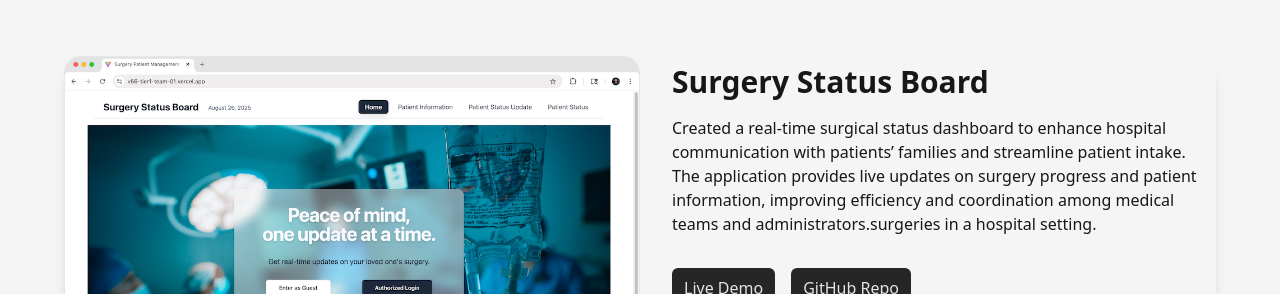
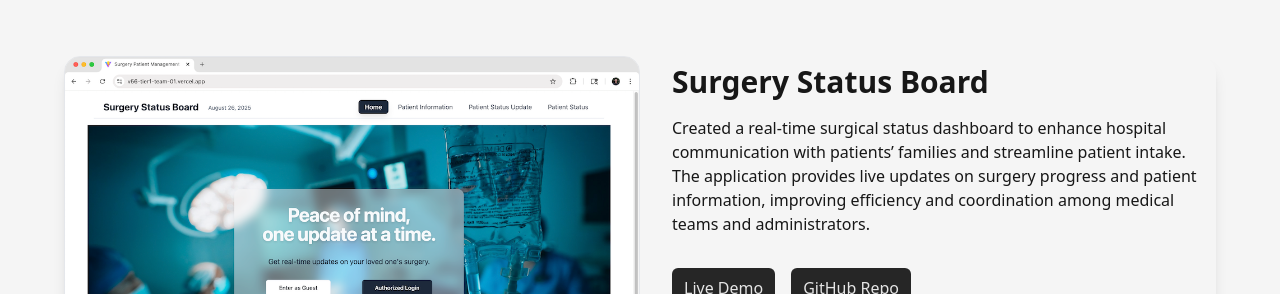
Before and after one commit to fcuevas6/fcuevas-portfolio, a React (Vite) app: page / in a window 1280 px wide. Shown: the part 856-1150 px from the top of the page. Built offline with nearby package versions, Linux system fonts and the light colour scheme.

Commit message:
fix: copy error

```diff
--- a/src/Projects.jsx
+++ b/src/Projects.jsx
@@ -29,8 +29,7 @@ export default function Projects() {
                 Created a real-time surgical status dashboard
                 to enhance hospital communication with patients’ families and streamline patient intake.
                 The application provides live updates on surgery progress and patient information,
-                improving efficiency and coordination among medical teams and administrators.surgeries
-                in a hospital setting."
+                improving efficiency and coordination among medical teams and administrators."
                 liveLink="https://v56-tier1-team-01.vercel.app/"
                 repoLink="https://github.com/chingu-voyages/V56-tier1-team-01"
                 tech={<>
```
